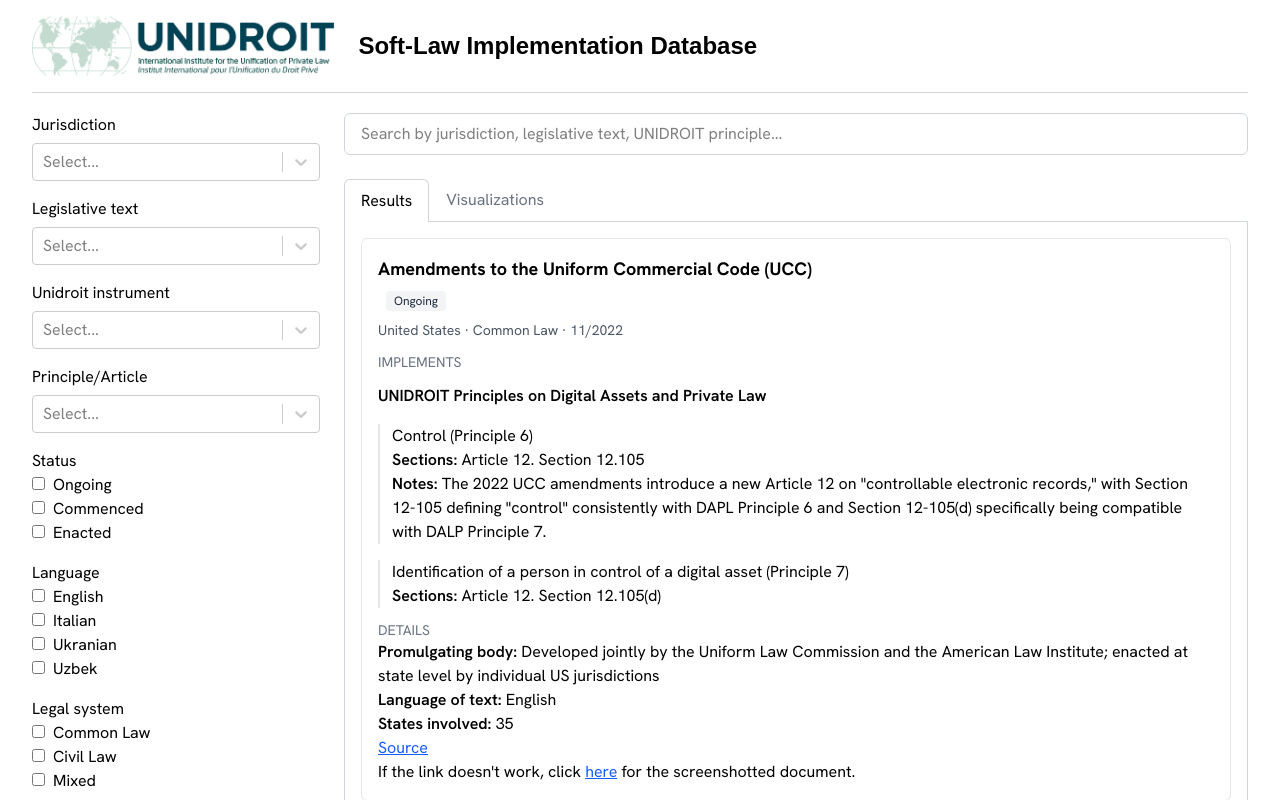
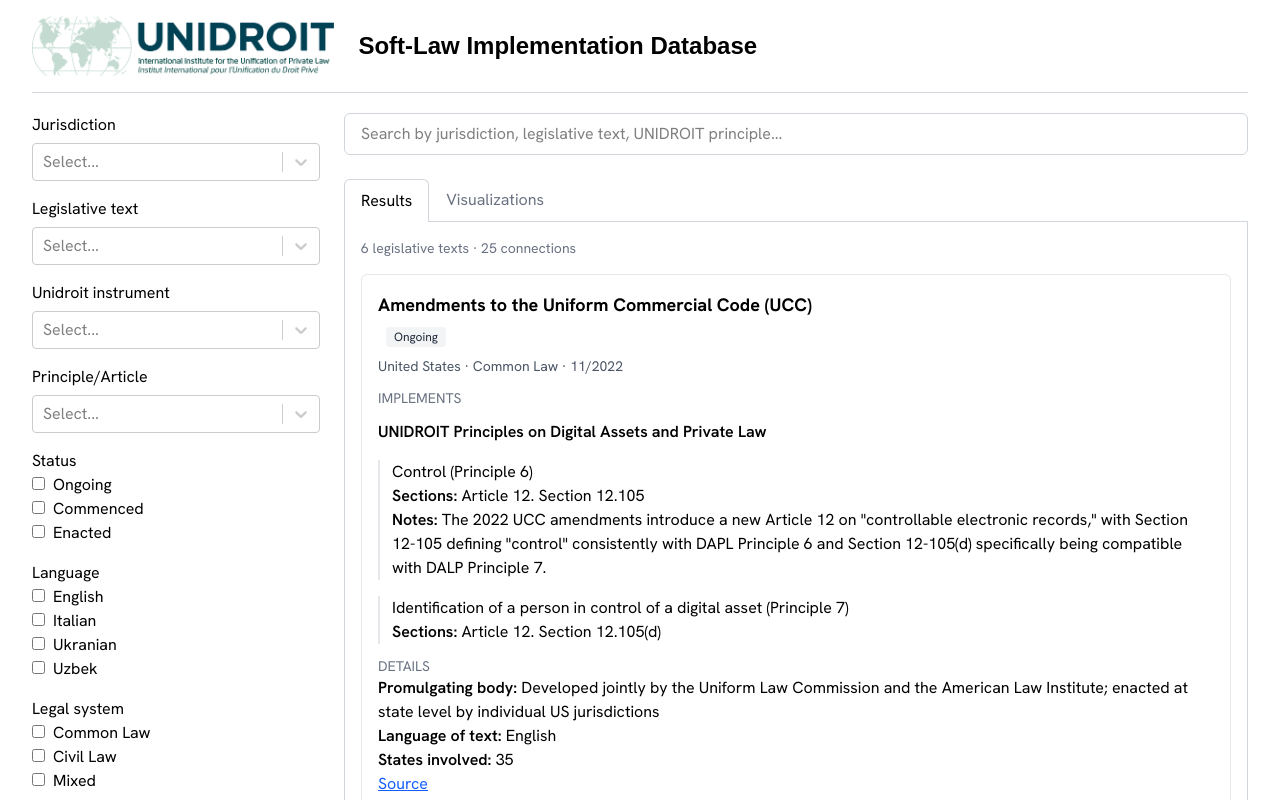
Before and after one commit to juliahuergo/unidroit-legislative-implementation-website, a React (Vite) app in the folder unidroit/: page / in a window 1280 px wide. Shown: the top 800 px of the page. Built offline with nearby package versions, Linux system fonts and the light colour scheme; a web font is replaced by a local one; what react-plotly.js would draw is missing.

Commit message:
Count of results: texts and connections

```diff
--- a/unidroit/src/App.jsx
+++ b/unidroit/src/App.jsx
@@ -250,7 +250,14 @@
           </div>
 
           <div className="border border-gray-300 border-t-0 p-4">
-            {activeTab === "results" && grouped.map(group => <ResultCard key={group.id} group={group}/>)}
+            {activeTab === "results" && (
+              <>
+                <p className="text-sm text-gray-500 mb-4">
+                  {grouped.length} legislative {grouped.length === 1 ? "text": "texts"} · {filtered.length} connections
+                </p>
+                {grouped.map(group => <ResultCard key={group.id} group={group}/>)}
+              </>
+            )}
             {activeTab === "visualizations" && (<Charts data={filtered}/>)}
           </div>
         </main>
```
